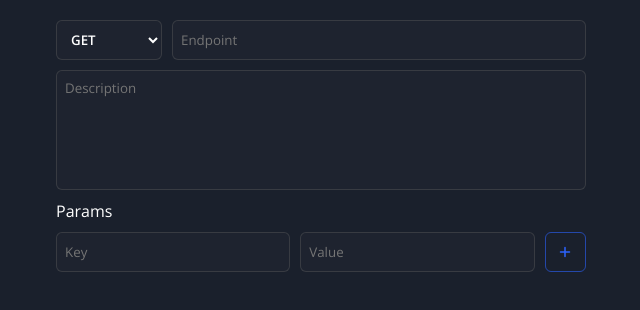
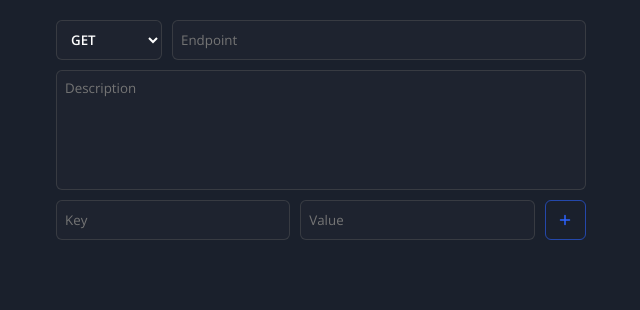
Before and after one commit to boga-man/kuvata, a React (Create React App) app: page / in a window 1280 px wide. Shown: the top 310 px of the page, without its empty margins (319-959 px from the left). Built offline with nearby package versions, Linux system fonts and the light colour scheme.

Commit message:
updated kvinput to take external data

```diff
--- a/src/Molecules/KVDisplay.tsx
+++ b/src/Molecules/KVDisplay.tsx
@@ -4,7 +4,7 @@ interface KVDProps {
   data: IKeyValue<any, any>[];
   intent?: "info" | "danger" | "success" | "warning" | "grey";
   onItemClick?: (index: number) => void;
-  cursor?: string;
+  pointer?: boolean;
 }
 function KVDisplay(props: KVDProps) {
   return (
@@ -12,7 +12,7 @@ function KVDisplay(props: KVDProps) {
       {props.data.map((item, index) => {
         return (
           <div
-            style={{ cursor: props.cursor }}
+            style={{ cursor: props.pointer ? "pointer" : "" }}
             key={item.kei + item.value + index + new Date().getMilliseconds}
             onClick={() => {
               props.onItemClick && props.onItemClick(index);
--- a/src/Molecules/KVInput.tsx
+++ b/src/Molecules/KVInput.tsx
@@ -28,16 +28,23 @@ function removeKeyValue(
 
   return temp;
 }
-function KVInput() {
+interface KVInputProps {
+  title?: string;
+  data?: IKeyValue<string, string>[];
+}
+function KVInput(props: KVInputProps) {
   const [editKV, setEditKV] = useState<IKeyValue<string, string>>({
     kei: "",
     value: "",
   });
-  const [kvStore, setKvStore] = useState<IKeyValue<string, string>[]>([]);
+  const [kvStore, setKvStore] = useState<IKeyValue<string, string>[]>(
+    props.data || []
+  );
   return (
     <div style={{ marginTop: "10px" }}>
-      <p>Params</p>
+      <p>{props.title}</p>
       <KVDisplay
+        pointer
         data={kvStore}
         onItemClick={(index) => {
           setKvStore((ps) => removeKeyValue(index, ps));
```
